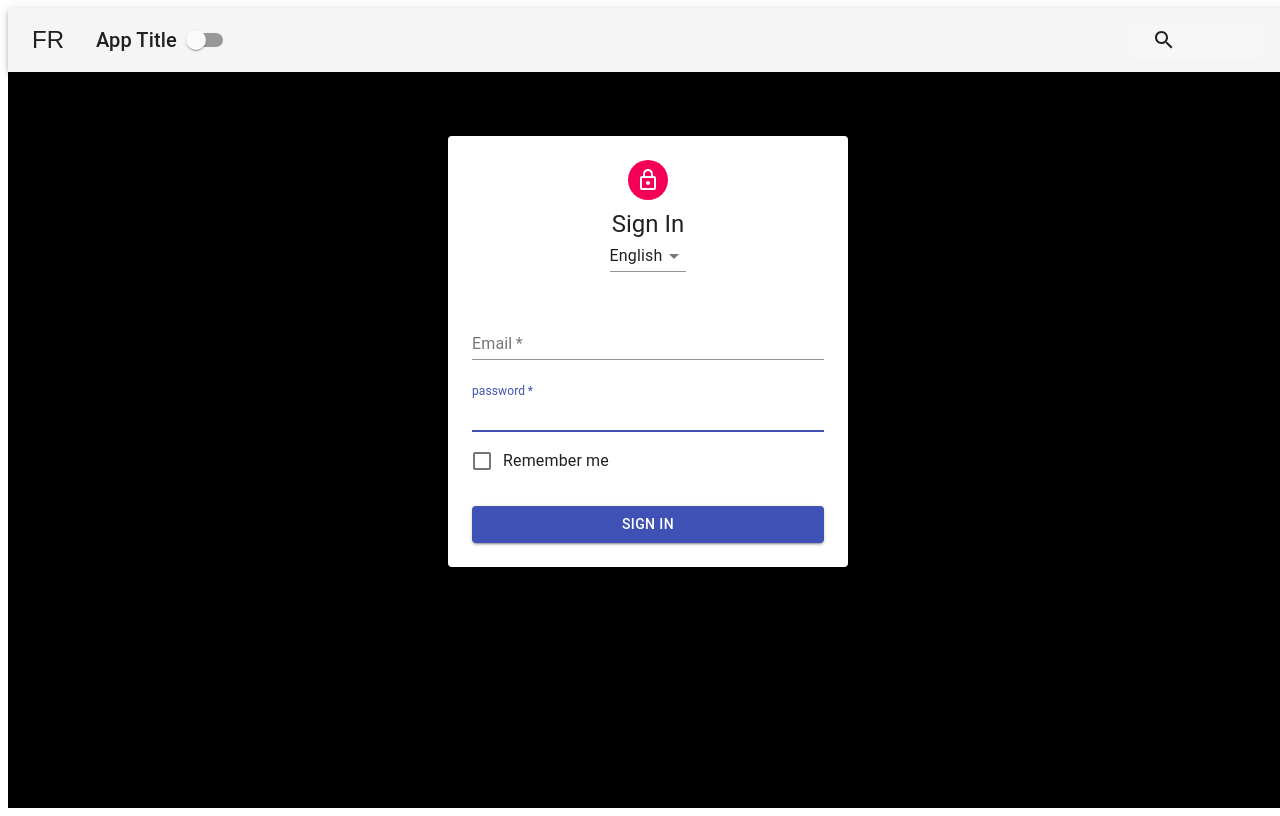
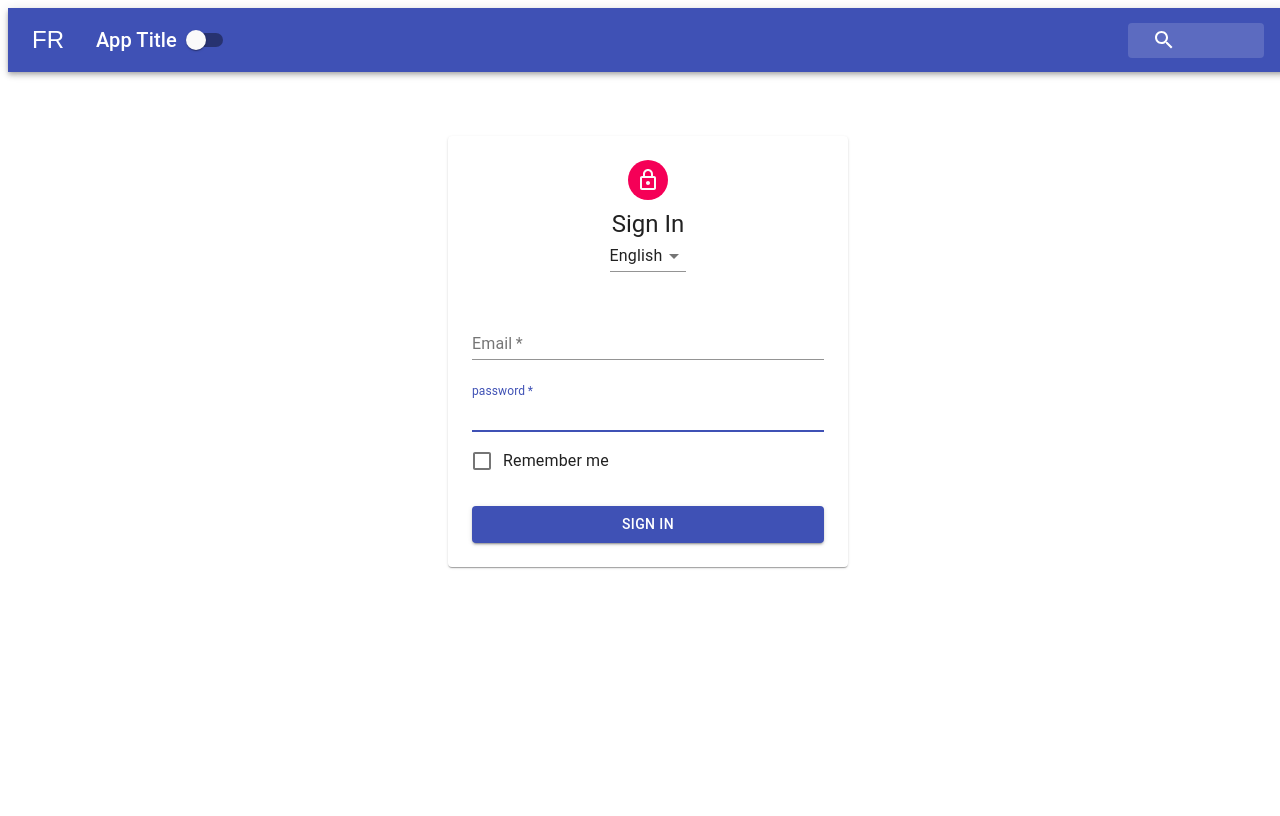
Before and after one commit to kxdang/react-hooks-exercise, a React (Create React App) app: page / in a window 1280 px wide. Built offline with nearby package versions, Linux system fonts and the light colour scheme.

Commit message:
Connecting the button to Toggle Theme

```diff
--- a/src/Navbar.js
+++ b/src/Navbar.js
@@ -16,7 +16,7 @@
 
   render() {
     const { classes } = this.props;
-    const { isDarkMode } = this.context;
+    const { isDarkMode, toggleTheme } = this.context;
 
     return (
       <div className={classes.root}>
@@ -28,7 +28,7 @@
             <Typography className={classes.title} variant="h6" color="inherit">
               App Title
             </Typography>
-            <Switch />
+            <Switch onChange={toggleTheme} />
             <div className={classes.grow} />
             <div className={classes.search}>
               <div className={classes.searchIcon}>
--- a/src/contexts/ThemeContext.js
+++ b/src/contexts/ThemeContext.js
@@ -5,11 +5,18 @@
 export class ThemeProvider extends Component {
   constructor(props) {
     super(props);
-    this.state = { isDarkMode: true };
+    this.state = { isDarkMode: false };
+    this.toggleTheme = this.toggleTheme.bind(this);
   }
+  toggleTheme() {
+    this.setState({ isDarkMode: !this.state.isDarkMode });
+  }
+
   render() {
     return (
-      <ThemeContext.Provider value={{ ...this.state, tastesLikeChicken: true }}>
+      <ThemeContext.Provider
+        value={{ ...this.state, toggleTheme: this.toggleTheme }}
+      >
         {this.props.children}
       </ThemeContext.Provider>
     );
```
